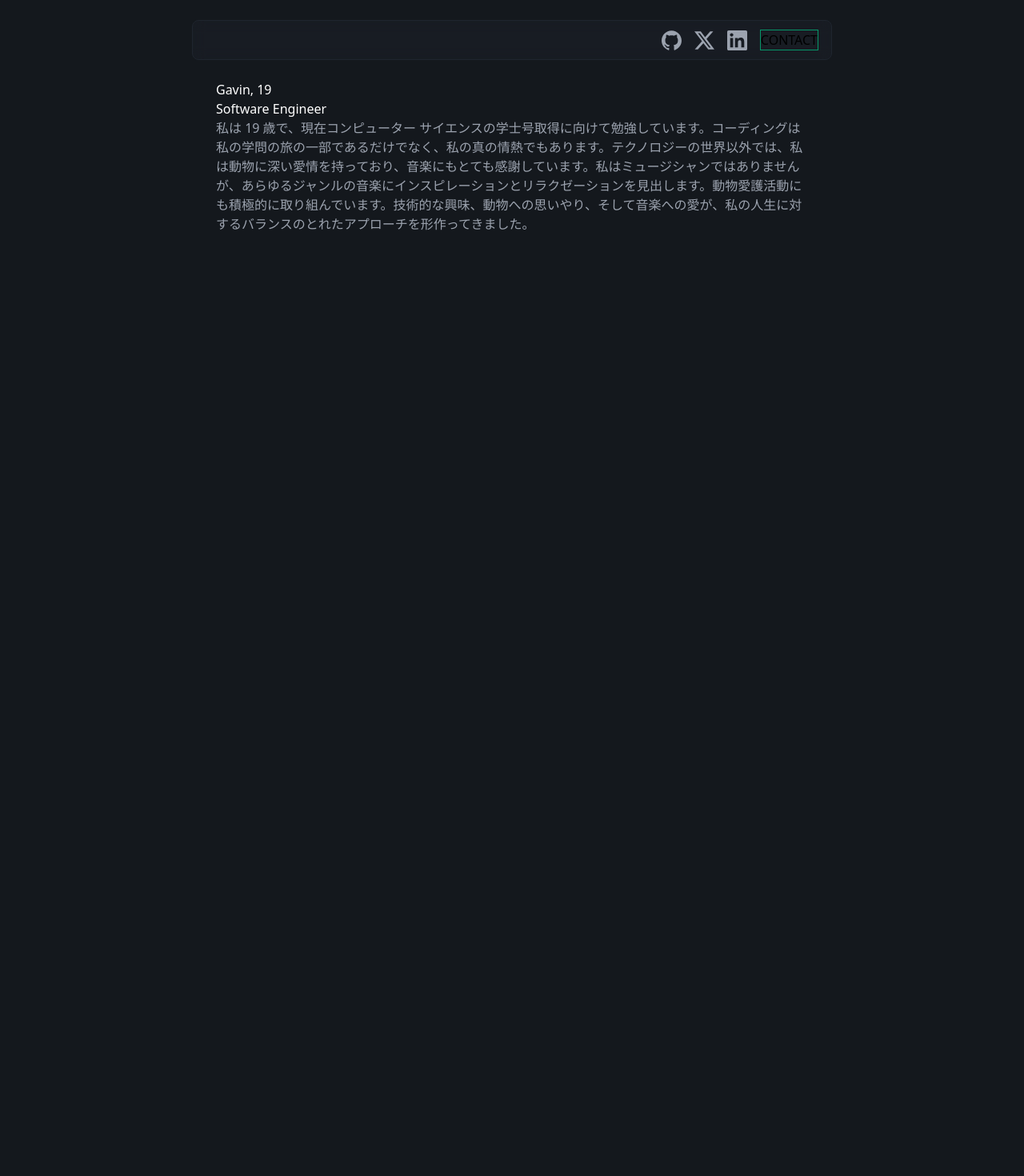
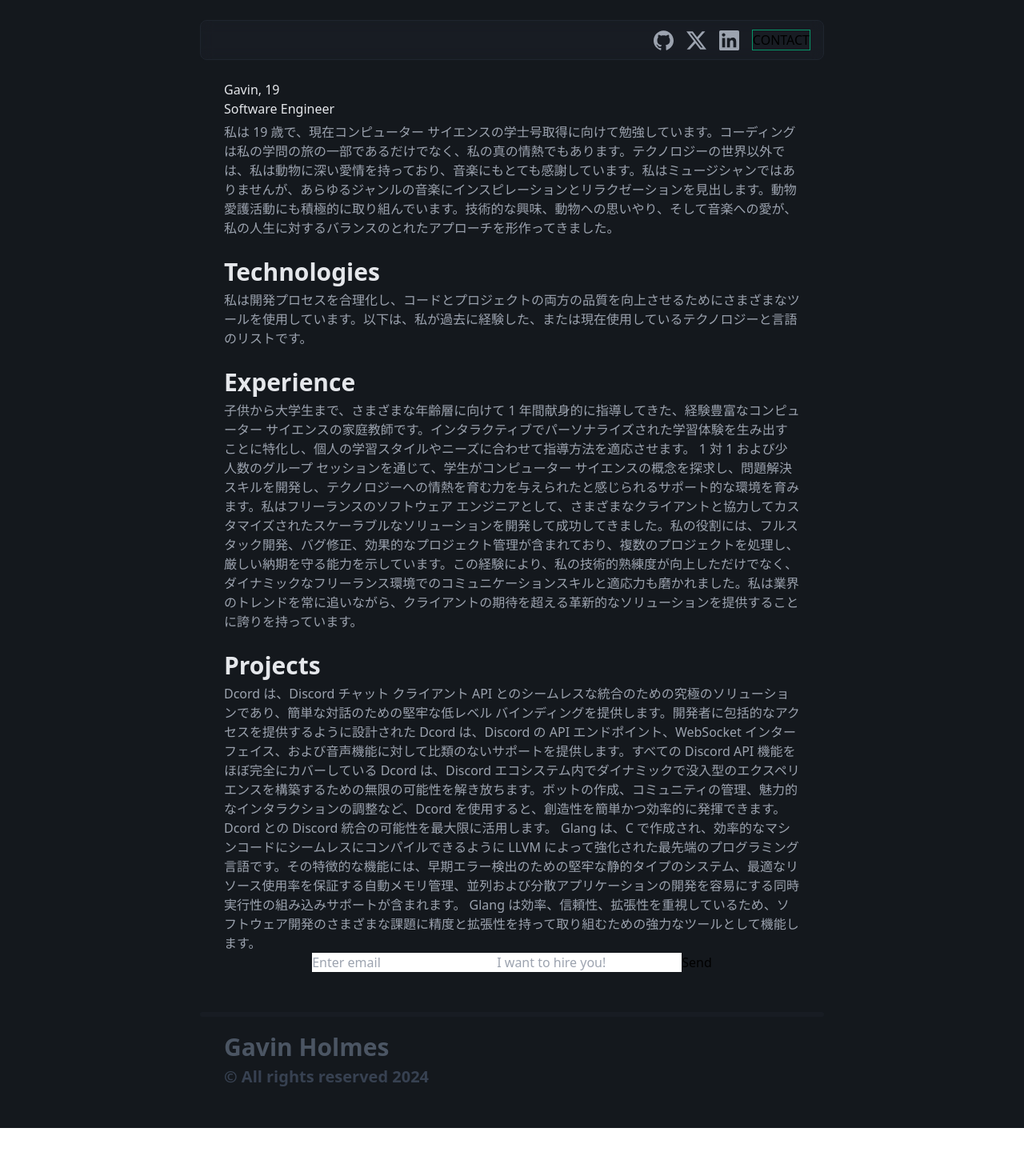
Before and after one commit to gavrh/gav.codes, a React (Create React App) app: page / in a window 1280 px wide. Shown: the top 1470 px of the page at 80% size. After the commit the page ends 1410 px from the top, so only its background shows below. Built offline with nearby package versions, Linux system fonts and the light colour scheme; no server answers.

Commit message:
filler text, turnstile, webhook, environment variables

```diff
--- a/public/index.html
+++ b/public/index.html
@@ -15,34 +15,12 @@
       and love for music shapes my well-rounded approach to life."
     />
     <link rel="apple-touch-icon" href="%PUBLIC_URL%/logo192.png" />
-    <!--
-      manifest.json provides metadata used when your web app is installed on a
-      user's mobile device or desktop. See https://developers.google.com/web/fundamentals/web-app-manifest/
-    -->
     <link rel="manifest" href="%PUBLIC_URL%/manifest.json" />
-    <!--
-      Notice the use of %PUBLIC_URL% in the tags above.
-      It will be replaced with the URL of the `public` folder during the build.
-      Only files inside the `public` folder can be referenced from the HTML.
-
-      Unlike "/favicon.ico" or "favicon.ico", "%PUBLIC_URL%/favicon.ico" will
-      work correctly both with client-side routing and a non-root public URL.
-      Learn how to configure a non-root public URL by running `npm run build`.
-    -->
     <title>Gavin R. Holmes | Software Engineer</title>
+    <script src="https://challenges.cloudflare.com/turnstile/v0/api.js" ></script>
   </head>
   <body id="https://gav.codes">
     <noscript>You need to enable JavaScript to run this app.</noscript>
     <div id="root"></div>
-    <!--
-      This HTML file is a template.
-      If you open it directly in the browser, you will see an empty page.
-
-      You can add webfonts, meta tags, or analytics to this file.
-      The build step will place the bundled scripts into the <body> tag.
-
-      To begin the development, run `npm start` or `yarn start`.
-      To create a production bundle, use `npm run build` or `yarn build`.
-    -->
   </body>
 </html>
--- a/src/App.tsx
+++ b/src/App.tsx
@@ -5,26 +5,64 @@ import Footer from './components/Footer';
 
 export default function App() {
 
+  const onSubmit = (e: React.FormEvent) => {
+    e.preventDefault();
+    const formData = new FormData(e.target as HTMLFormElement);
+    const turnstileRes = formData.get('cf-turnstile-response') as string;
+
+    console.log(turnstileRes);
+  };
+
+  console.log(process.env.REACT_APP_TURNSTILE_SITE_KEY)
+  console.log(process.env.REACT_APP_WEBHOOK_URL);
+
   return (
     <AppContainer>
       {/* header */}
       <Header />
       {/* profile */}
-      <Section>
+      <Section className='mt-[50px]'>
         <h1>
           Gavin, 19
         </h1>
         <h1>Software Engineer</h1>
-        <h1 className='text-gray-400' style={{textAlign: "start", unicodeBidi: "plaintext"}}>私は 19 歳で、現在コンピューター サイエンスの学士号取得に向けて勉強しています。コーディングは私の学問の旅の一部であるだけでなく、私の真の情熱でもあります。テクノロジーの世界以外では、私は動物に深い愛情を持っており、音楽にもとても感謝しています。私はミュージシャンではありませんが、あらゆるジャンルの音楽にインスピレーションとリラクゼーションを見出します。動物愛護活動にも積極的に取り組んでいます。技術的な興味、動物への思いやり、そして音楽への愛が、私の人生に対するバランスのとれたアプローチを形作ってきました。</h1>
+        <SectionText>
+          私は 19 歳で、現在コンピューター サイエンスの学士号取得に向けて勉強しています。コーディングは私の学問の旅の一部であるだけでなく、私の真の情熱でもあります。テクノロジーの世界以外では、私は動物に深い愛情を持っており、音楽にもとても感謝しています。私はミュージシャンではありませんが、あらゆるジャンルの音楽にインスピレーションとリラクゼーションを見出します。動物愛護活動にも積極的に取り組んでいます。技術的な興味、動物への思いやり、そして音楽への愛が、私の人生に対するバランスのとれたアプローチを形作ってきました。
+        </SectionText>
       </Section>
-      {/* about me */}
-      <Section></Section>
       {/* technologies */}
-      <Section></Section>
+      <Section>
+        <SectionTitle>
+          Technologies
+        </SectionTitle>
+        <SectionText>
+          私は開発プロセスを合理化し、コードとプロジェクトの両方の品質を向上させるためにさまざまなツールを使用しています。以下は、私が過去に経験した、または現在使用しているテクノロジーと言語のリストです。
+        </SectionText>
+      </Section>
       {/* experience */}
-      <Section></Section>
+      <Section>
+        <SectionTitle>
+          Experience
+        </SectionTitle>
+        <SectionText>
+          子供から大学生まで、さまざまな年齢層に向けて 1 年間献身的に指導してきた、経験豊富なコンピューター サイエンスの家庭教師です。インタラクティブでパーソナライズされた学習体験を生み出すことに特化し、個人の学習スタイルやニーズに合わせて指導方法を適応させます。 1 対 1 および少人数のグループ セッションを通じて、学生がコンピューター サイエンスの概念を探求し、問題解決スキルを開発し、テクノロジーへの情熱を育む力を与えられたと感じられるサポート的な環境を育みます。私はフリーランスのソフトウェア エンジニアとして、さまざまなクライアントと協力してカスタマイズされたスケーラブルなソリューションを開発して成功してきました。私の役割には、フルスタック開発、バグ修正、効果的なプロジェクト管理が含まれており、複数のプロジェクトを処理し、厳しい納期を守る能力を示しています。この経験により、私の技術的熟練度が向上しただけでなく、ダイナミックなフリーランス環境でのコミュニケーションスキルと適応力も磨かれました。私は業界のトレンドを常に追いながら、クライアントの期待を超える革新的なソリューションを提供することに誇りを持っています。
+        </SectionText>
+      </Section>
       {/* projects */}
-      <Section></Section>
+      <Section>
+        <SectionTitle>
+          Projects
+        </SectionTitle>
+        <SectionText>
+          Dcord は、Discord チャット クライアント API とのシームレスな統合のための究極のソリューションであり、簡単な対話のための堅牢な低レベル バインディングを提供します。開発者に包括的なアクセスを提供するように設計された Dcord は、Discord の API エンドポイント、WebSocket インターフェイス、および音声機能に対して比類のないサポートを提供します。すべての Discord API 機能をほぼ完全にカバーしている Dcord は、Discord エコシステム内でダイナミックで没入型のエクスペリエンスを構築するための無限の可能性を解き放ちます。ボットの作成、コミュニティの管理、魅力的なインタラクションの調整など、Dcord を使用すると、創造性を簡単かつ効率的に発揮できます。 Dcord との Discord 統合の可能性を最大限に活用します。 Glang は、C で作成され、効率的なマシンコードにシームレスにコンパイルできるように LLVM によって強化された最先端のプログラミング言語です。その特徴的な機能には、早期エラー検出のための堅牢な静的タイプのシステム、最適なリソース使用率を保証する自動メモリ管理、並列および分散アプリケーションの開発を容易にする同時実行性の組み込みサポートが含まれます。 Glang は効率、信頼性、拡張性を重視しているため、ソフトウェア開発のさまざまな課題に精度と拡張性を持って取り組むための強力なツールとして機能します。
+        </SectionText>
+      </Section>
+      <form onSubmit={onSubmit} method="POST">
+        <input type="text" placeholder="Enter email" />
+        <input type="text" placeholder="I want to hire you!" />
+        <button type="submit">Send</button>
+        <div className="cf-turnstile" data-sitekey={process.env.REACT_APP_TURNSTILE_SITE_KEY}/>
+      </form>
       {/* footer */}
       <Footer />
     </AppContainer>
@@ -35,20 +73,27 @@ export default function App() {
 const AppContainer = tw.div`
   w-full
   max-w-[800px]
+  px-[10px]
   flex
   flex-col
-  [&>:nth-child(2)]:mt-[50px]
   justify-center
   items-center
-  border-red-500
 `
 
 const Section = tw.div`
-  h-[350px]
   w-full
   px-[30px]
-  my-[10px]
-  text-white
+  mt-[25px]
+  text-gray-200
+`
 
-  border-green-500
+const SectionTitle = tw.h1`
+  text-gray-200
+  text-3xl
+  font-semibold
 `
+
+const SectionText = tw.p`
+  mt-[5px]
+  text-gray-400
+`
--- /dev/null
+++ b/src/components/Backdrop.tsx
@@ -0,0 +1,8 @@
+import React from 'react';
+
+export default function Backdrop() {
+
+    return (
+        <div></div>
+    )
+}
--- /dev/null
+++ b/src/components/ContactModal.tsx
@@ -0,0 +1,9 @@
+import React from 'react';
+
+export default function ContactModal() {
+
+
+    return (
+        <div>contact</div>
+    )
+}
--- a/src/components/Footer.tsx
+++ b/src/components/Footer.tsx
@@ -1,10 +1,29 @@
 import React from 'react';
+import tw from 'tailwind-styled-components';
 
 export default function Footer() {
 
     return (
-        <div>
-            footer
-        </div>
+        <FooterContainer>
+            <FooterDivider />
+            <h1 className='pl-[30px] text-gray-600 text-3xl font-bold mt-[20px]'>Gavin Holmes</h1>
+            <h1 className='pl-[30px] text-gray-700 text-xl font-semibold mt-[5px]'>© All rights reserved {new Date().getFullYear()}</h1>
+        </FooterContainer>
     )
 }
+
+// Footer styled components
+const FooterContainer = tw.div`
+    w-full
+    flex
+    flex-col
+    py-[50px]
+`
+
+const FooterDivider = tw.div`
+    w-full
+    h-[6px]
+    bg-[#1f252e]
+    bg-opacity-40
+    rounded-full
+`
--- a/src/components/Header.tsx
+++ b/src/components/Header.tsx
@@ -54,8 +54,6 @@ const HeaderContainer = tw.div`
 const HeaderLeft = tw.div`
     w-full
     h-full
-
-    border-pink-500
 `
 
 const HeaderRight = tw.div`
@@ -77,7 +75,7 @@ const IconButton = tw.a`
     child:h-[25px]
     child:text-gray-400
     child:transition-all
-    child:duration-200
+    child:duration-150
     child:ease-in-out
 
     hover:child:text-gray-300
```
